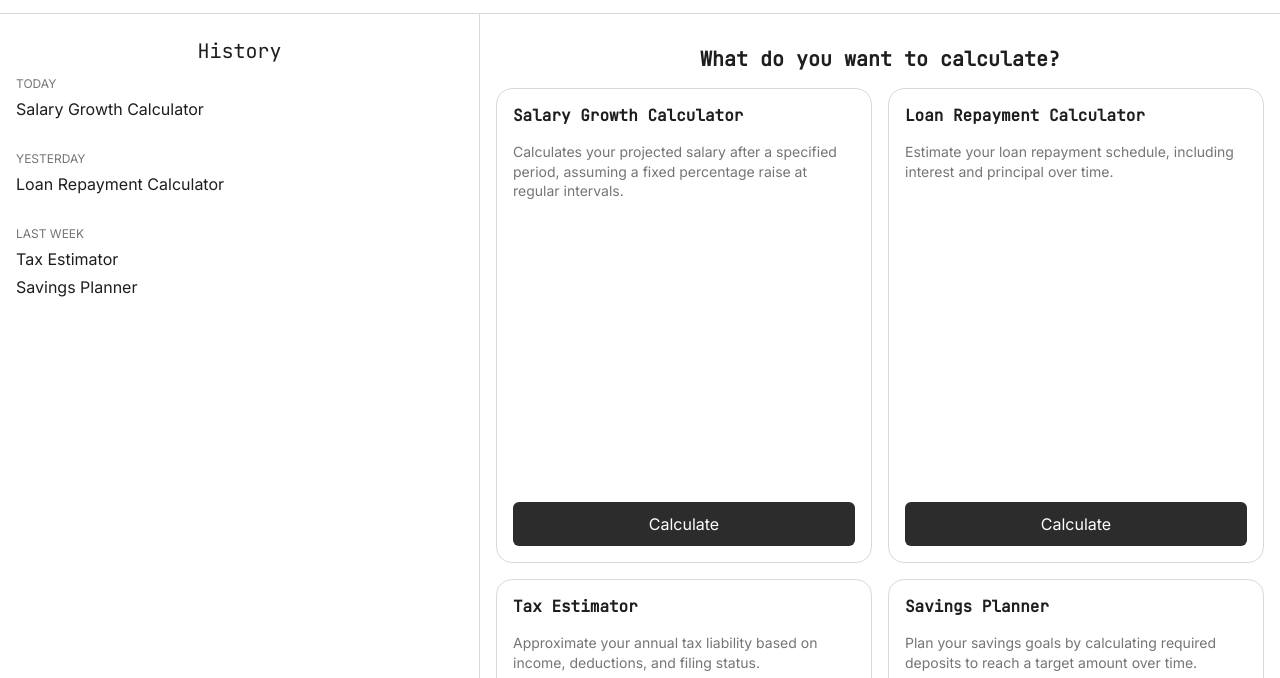
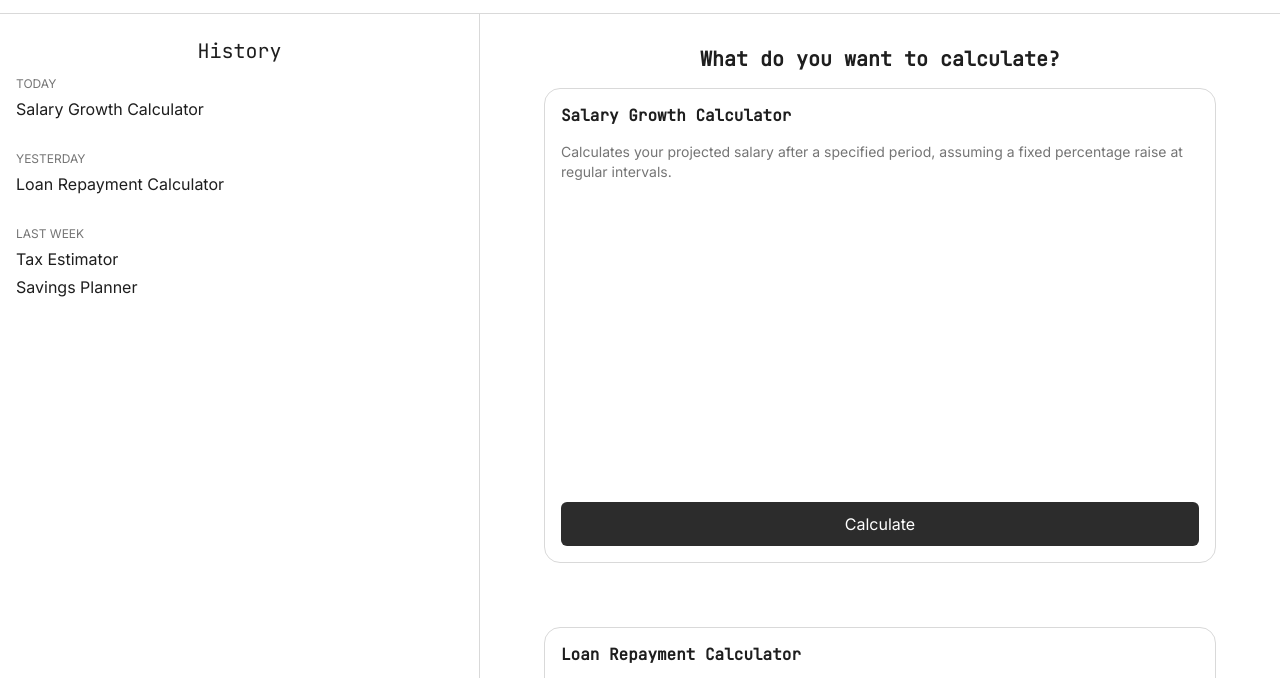
Before and after one commit to devformed/calculatorify, a website with bundled scripts: page frontend/public/dashboard.html in a window 1280 px wide. Shown: the part 50-728 px from the top of the page. Built offline with nearby package versions, Linux system fonts and the light colour scheme.

Commit message:
minor changes

```diff
--- a/frontend/src/scss/_dashboard.scss
+++ b/frontend/src/scss/_dashboard.scss
@@ -139,16 +139,16 @@
 }
 .dashboard-main {
   @extend .flex-center;
-  padding: 6rem 1rem 2rem;
+  padding: 6rem 4rem 2rem;
   margin-left: 480px;
   flex-direction: column;
-  .dashboard-cards {
-    display: flex;
-    flex-wrap: wrap;
-    gap: 1rem;
-    justify-content: space-between;
-    width: 100%;
-  }
+    .dashboard-cards {
+      display: flex;
+      flex-wrap: wrap;
+      gap: 4rem;
+      padding: 0;
+      justify-content: flex-start;
+    }
   @media (max-width: $breakpoint-md) {
     margin-left: 0;
   }
```
